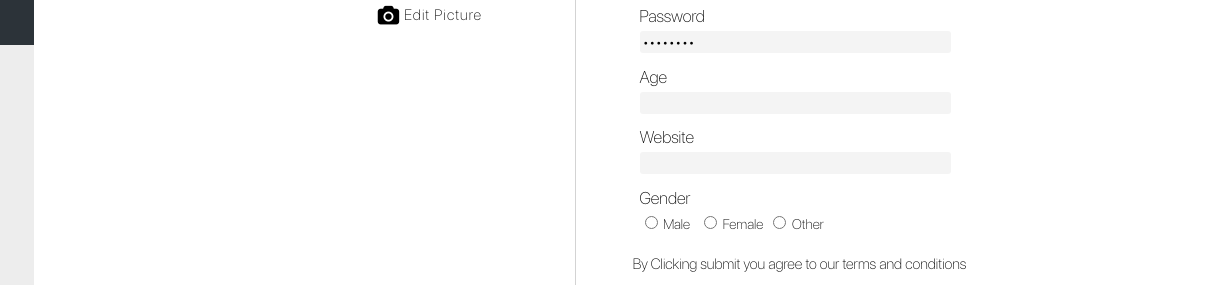
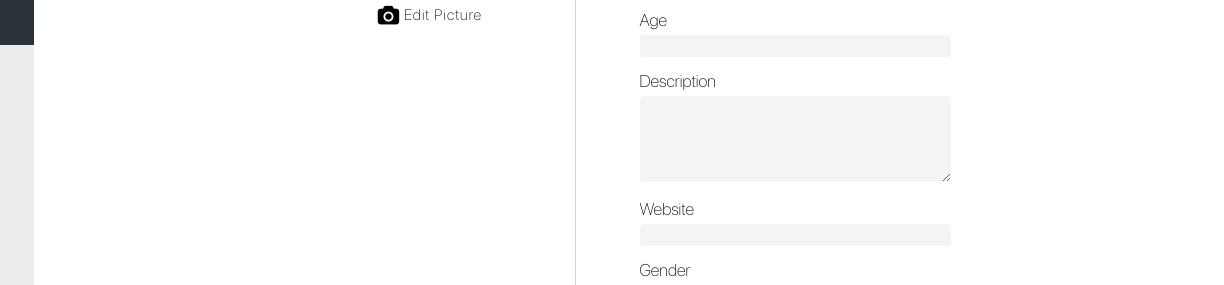
Before and after one commit to Hardik113/authored, a plain HTML site: page client/create-profile.html in a window 1280 px wide. Shown: the part 355-640 px from the top of the page, 56-1280 px from the left. Drawn offline with Linux system fonts and the light colour scheme.

Commit message:
profile-create#2

```diff
--- a/client/create-profile.html
+++ b/client/create-profile.html
@@ -70,7 +70,11 @@
                 <label>Age</label><br>
                 <input class = "form-control" type = "number" name = "age">
               </div>
-                <div class = "form-group">
+              <div class = "form-group">
+                <label>Description</label><br>
+                <textarea name = "description" rows = "5" cols = "3"></textarea>
+              </div>
+              <div class = "form-group">
                 <label>Website</label><br>
                 <input class = "form-control" type = "text" name = "website">
               </div>
--- a/client/css/create_profile.css
+++ b/client/css/create_profile.css
@@ -53,6 +53,8 @@
   vertical-align: top;
   border-left: 1px solid lightgray;
   padding: 5%;
+  padding-top: 0;
+  padding-bottom: 0;
   width: 30%;
 
 }
```
